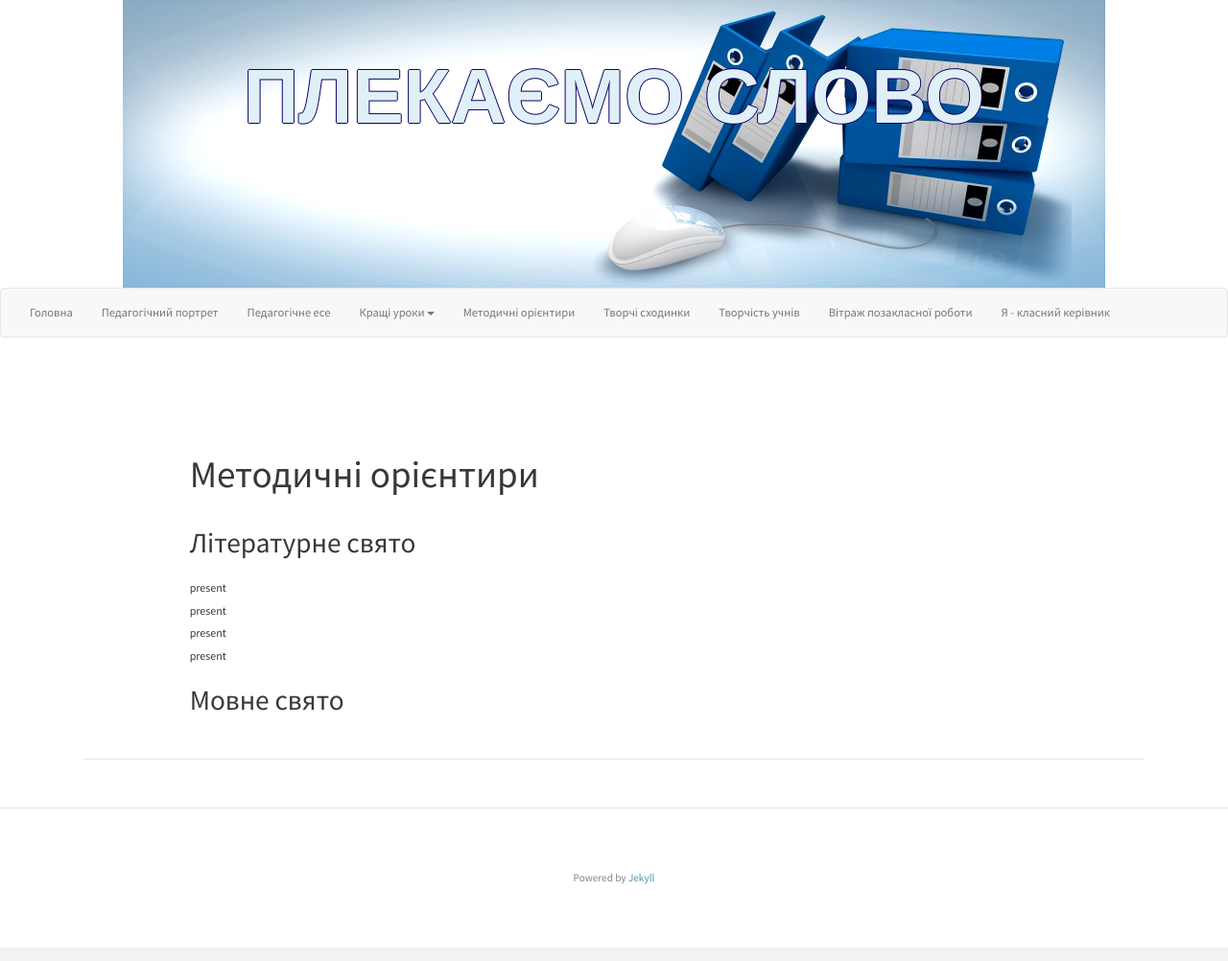
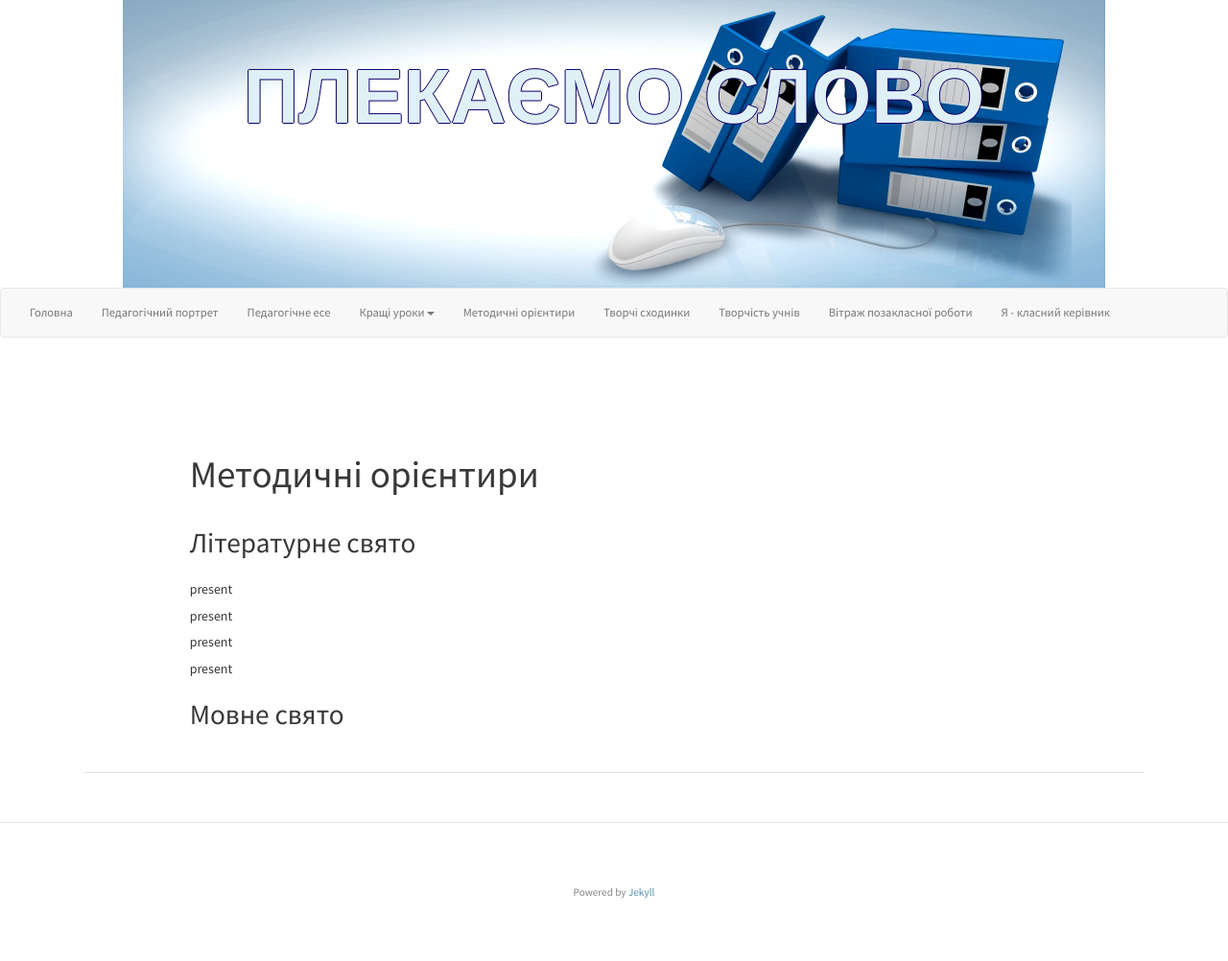
Before and after one commit to tetyanashevchuk/tetyanashevchuk.github.io, a Jekyll site: the page built from metoduchni-orienturu.html, in a window 1280 px wide. Shown: the whole page at 96% size. Built offline with Jekyll 4.4.1, drawn with Linux system fonts in a browser that asks for light colours; nearby versions of some CDN libraries.

Commit message:
updated Методичні орієнтири

```diff
--- a/metoduchni-orienturu.html
+++ b/metoduchni-orienturu.html
@@ -10,8 +10,15 @@
     <!-- Літературне свято -->
     <h3>Літературне свято</h3>
     {% for post in site.tags["Методичні орієнтири"] %}{% if post.title != null %}
-      <h6>present</h6>
-      {% if post.tags contains "Літературне свято" %}
+      <h5>present</h5>
+      {% assign tag_present = false %}
+      {% for tag in post.tags %}
+        {% if tag == "Літературне свято" %}
+          <h6>tag present</h6>
+          {% assign tag_present = true %}
+        {% endif %}
+      {% endfor %}
+      {% if tag_present %}
         <div class="container-fluid">
           <div class="row">
             <div class="col-sm-10">
```
